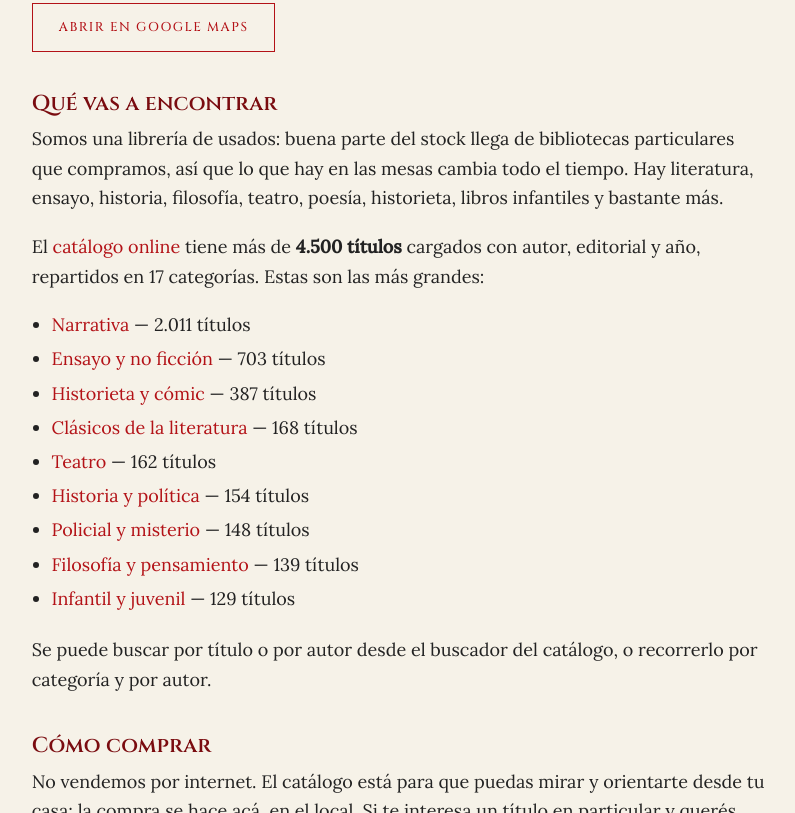
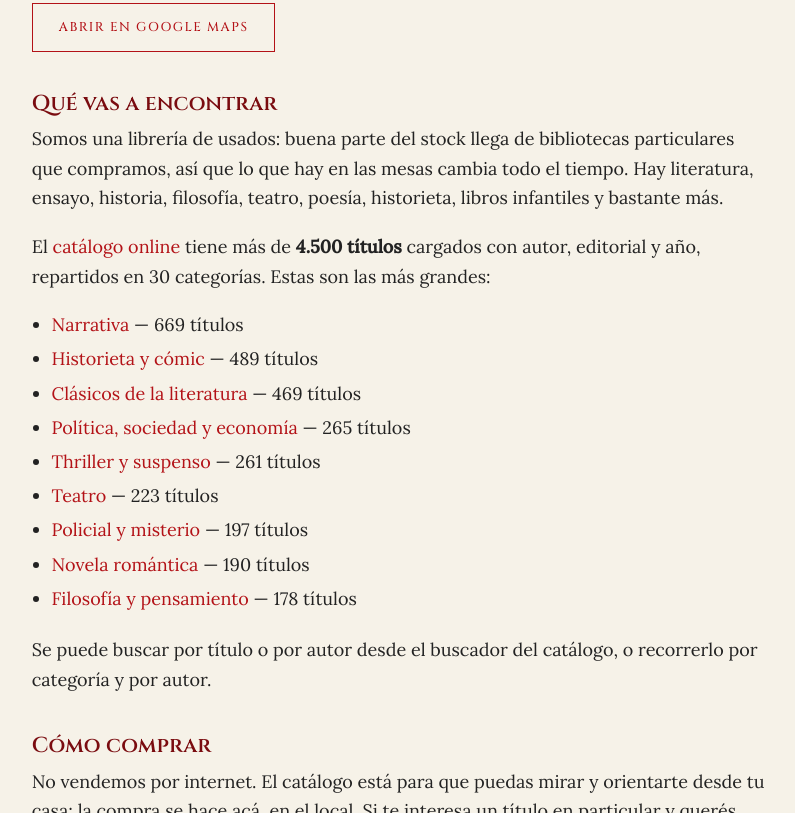
Before and after one commit to serfalco/ichinen-web, a plain HTML site: page public/libros-usados-villa-urquiza/index.html in a window 1280 px wide. Shown: the part 512-1325 px from the top of the page, without its empty margins (241-1036 px from the left). Drawn offline with Linux system fonts and the light colour scheme.

Commit message:
Landing Villa Urquiza: categorías nuevas del catálogo; conteos de la home al día
Co-Authored-By: Claude Opus 5.5 <noreply@anthropic.com>
Claude-Session: https://claude.ai/code/session_01S6FXp2ZzmrYYAf1tAhU5DC

```diff
--- a/public/libros-usados-villa-urquiza/index.html
+++ b/public/libros-usados-villa-urquiza/index.html
@@ -22,7 +22,7 @@
 <!-- ===== Open Graph / redes ===== -->
 <meta property="og:type" content="article">
 <meta property="og:title" content="Libros usados en Villa Urquiza — Librería Ichinén">
-<meta property="og:description" content="Av. Triunvirato 4015, a dos cuadras del subte B. Más de 4.500 títulos usados en 17 categorías.">
+<meta property="og:description" content="Av. Triunvirato 4015, a dos cuadras del subte B. Más de 4.500 títulos usados en 30 categorías.">
 <meta property="og:url" content="https://ichinen.com.ar/libros-usados-villa-urquiza/">
 <meta property="og:image" content="https://ichinen.com.ar/img/og.jpg">
 <meta property="og:image:width" content="1200">
@@ -121,17 +121,17 @@
       compramos, así que lo que hay en las mesas cambia todo el tiempo. Hay literatura, ensayo,
       historia, filosofía, teatro, poesía, historieta, libros infantiles y bastante más.</p>
     <p>El <a href="https://catalogo.ichinen.com.ar/">catálogo online</a> tiene más de <strong>4.500 títulos</strong> cargados
-      con autor, editorial y año, repartidos en 17 categorías. Estas son las más grandes:</p>
+      con autor, editorial y año, repartidos en 30 categorías. Estas son las más grandes:</p>
     <ul class="lista-cats">
-      <li><a href="https://catalogo.ichinen.com.ar/categoria/narrativa/">Narrativa</a> — 2.011 títulos</li>
-      <li><a href="https://catalogo.ichinen.com.ar/categoria/ensayo-y-no-ficcion/">Ensayo y no ficción</a> — 703 títulos</li>
-      <li><a href="https://catalogo.ichinen.com.ar/categoria/historieta-y-comic/">Historieta y cómic</a> — 387 títulos</li>
-      <li><a href="https://catalogo.ichinen.com.ar/categoria/clasicos-de-la-literatura/">Clásicos de la literatura</a> — 168 títulos</li>
-      <li><a href="https://catalogo.ichinen.com.ar/categoria/teatro/">Teatro</a> — 162 títulos</li>
-      <li><a href="https://catalogo.ichinen.com.ar/categoria/historia-y-politica/">Historia y política</a> — 154 títulos</li>
-      <li><a href="https://catalogo.ichinen.com.ar/categoria/policial-y-misterio/">Policial y misterio</a> — 148 títulos</li>
-      <li><a href="https://catalogo.ichinen.com.ar/categoria/filosofia-y-pensamiento/">Filosofía y pensamiento</a> — 139 títulos</li>
-      <li><a href="https://catalogo.ichinen.com.ar/categoria/infantil-y-juvenil/">Infantil y juvenil</a> — 129 títulos</li>
+      <li><a href="https://catalogo.ichinen.com.ar/categoria/narrativa/">Narrativa</a> — 669 títulos</li>
+      <li><a href="https://catalogo.ichinen.com.ar/categoria/historieta-y-comic/">Historieta y cómic</a> — 489 títulos</li>
+      <li><a href="https://catalogo.ichinen.com.ar/categoria/clasicos-de-la-literatura/">Clásicos de la literatura</a> — 469 títulos</li>
+      <li><a href="https://catalogo.ichinen.com.ar/categoria/politica-sociedad-y-economia/">Política, sociedad y economía</a> — 265 títulos</li>
+      <li><a href="https://catalogo.ichinen.com.ar/categoria/thriller-y-suspenso/">Thriller y suspenso</a> — 261 títulos</li>
+      <li><a href="https://catalogo.ichinen.com.ar/categoria/teatro/">Teatro</a> — 223 títulos</li>
+      <li><a href="https://catalogo.ichinen.com.ar/categoria/policial-y-misterio/">Policial y misterio</a> — 197 títulos</li>
+      <li><a href="https://catalogo.ichinen.com.ar/categoria/novela-romantica/">Novela romántica</a> — 190 títulos</li>
+      <li><a href="https://catalogo.ichinen.com.ar/categoria/filosofia-y-pensamiento/">Filosofía y pensamiento</a> — 178 títulos</li>
     </ul>
     <p>Se puede buscar por título o por autor desde el buscador del catálogo, o recorrerlo por
       categoría y por autor.</p>
```
Also changed, not shown: public/index.html (+3 -3 lines).
